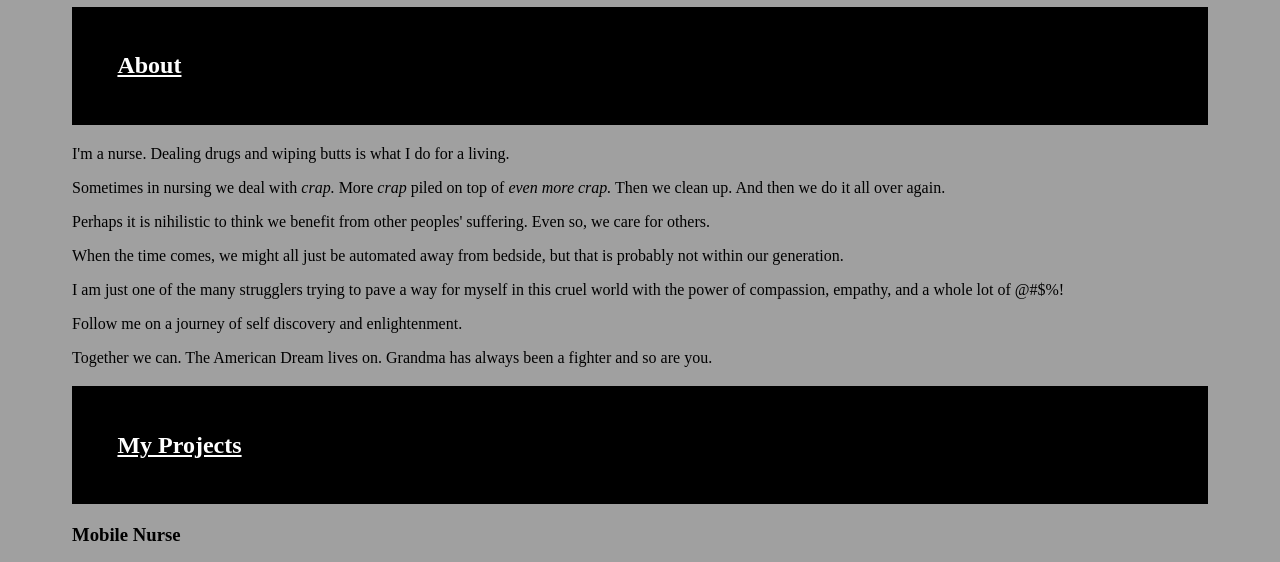
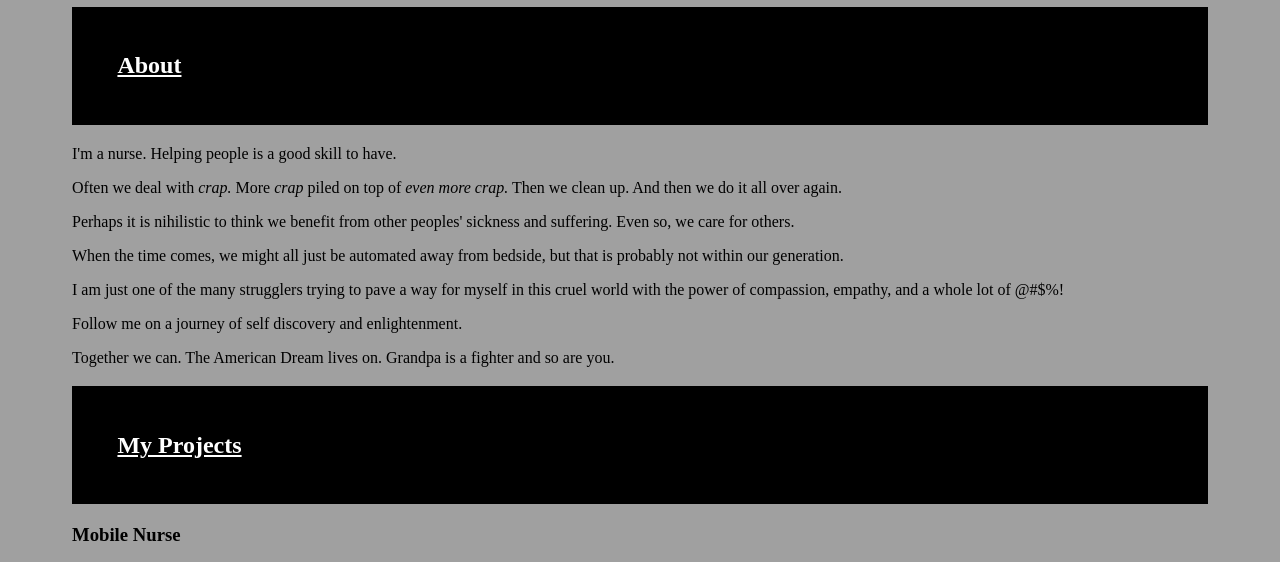
Before and after one commit to mobilenurse9000/MobileNursingLLC, a plain HTML site: page index.html in a window 1280 px wide. Shown: the part 170-732 px from the top of the page. Drawn offline with Linux system fonts and the light colour scheme.

Commit message:
Add files via upload

```diff
--- a/index.html
+++ b/index.html
@@ -28,13 +28,13 @@
     <main>
         <section id="about">
             <h2>About</h2>
-            <p>I'm a nurse. Dealing drugs and wiping butts is what I do for a living.</p>
-            <p>Sometimes in nursing we deal with <i>crap.</i> More <i>crap</i> piled on top of <i>even more crap.</i> Then we clean up. And then we do it all over again.</p>
-            <p>Perhaps it is nihilistic to think we benefit from other peoples' suffering. Even so, we care for others.</p>
+            <p>I'm a nurse. Helping people is a good skill to have.</p>
+            <p>Often we deal with <i>crap.</i> More <i>crap</i> piled on top of <i>even more crap.</i> Then we clean up. And then we do it all over again.</p>
+            <p>Perhaps it is nihilistic to think we benefit from other peoples' sickness and suffering. Even so, we care for others.</p>
             <p>When the time comes, we might all just be automated away from bedside, but that is probably not within our generation.</p>
             <p>I am just one of the many strugglers trying to pave a way for myself in this cruel world with the power of compassion, empathy, and a whole lot of @#$%!</p>
             <p>Follow me on a journey of self discovery and enlightenment.</p>
-            <p>Together we can. The American Dream lives on. Grandma has always been a fighter and so are you.</p>
+            <p>Together we can. The American Dream lives on. Grandpa is a fighter and so are you.</p>
         </section>
         <section id="projects">
             <h2>My Projects</h2>
```
